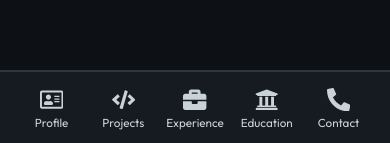
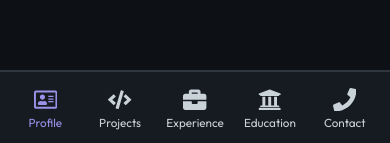
Before and after one commit to mmauthoor/portfolio, a React (Create React App) app: page / in a window 390 px wide. Shown: the part 698-841 px from the top of the page. Built offline with nearby package versions, Linux system fonts and the light colour scheme.

Commit message:
Separate NavBar and NavTab components, add activeTab style

```diff
--- a/src/components/NavBar.css
+++ b/src/components/NavBar.css
@@ -1,10 +1,5 @@
 nav {
   background-color: #161B22;
-  display: flex;
-}
-
-.divider {
-  flex-grow: 1;
 }
 
 /* Mobile */
@@ -12,33 +7,13 @@ nav {
   nav {
     border-top: 2px solid #30363D;
     bottom: 0;
+    display: flex;
     min-width: 100vw;
     position: fixed;
   }
 
-  a {
-    padding: 4vw 0;
-    /* alternatively, instead of width, could use flex-grow: 1, but then width will depend on the text length */
-    width: 18.4vw;
-    text-align: center;
-  }
-
-  a:first-child {
-    padding-left: 4vw;
-    width: 22.4vw;
-  }
-
-  a:nth-child(5) {
-    padding-right: 4vw;
-    width: 22.4vw;
-  }
-
-  .icon {
-    font-size: 6vw;
-  }
-
-  .label {
-    font-size: 3vw;
+  .web {
+    display: none;
   }
 
   .divider, .info {
@@ -55,23 +30,11 @@ nav {
     width: 16rem;
   }
 
-  a {
-    display: block;
-    font-size: 1.2rem;
-    padding: 1rem;
-    text-decoration: none;
+  .mobile {
+    display: none;
   }
 
-  a:hover {
-    color: #9C90E8;
-  }
-
-  .current {
-    background-color: #30363D;
-    font-weight: bold;
-  }
-
-  .icon {
-    margin-right: 0.5rem;
+  .divider {
+    flex-grow: 1;
   }
 }
--- a/src/components/NavBar.js
+++ b/src/components/NavBar.js
@@ -1,46 +1,51 @@
-import { Link } from 'react-router-dom';
+import { useState } from 'react';
 import {
   FaBriefcase,
   FaCode,
-  FaPhoneAlt,
+  FaPhone,
   FaReact,
   FaRegAddressCard,
   FaUniversity
 } from 'react-icons/fa';
 
+import NavTab from './NavTab';
 import './NavBar.css';
 
-export default function NavBar() {
+const NavBar = () => {
+  // Rather than setting setting '/' as the default activeTab,
+  // the default activeTab is set to whatever is in the url.
+  // This accounts for edge cases where the user first lands on a page.
+  const currentPath =  '/' + window.location.href.split('/')[3];
+  const [ activeTab, setActiveTab ] = useState(currentPath);
+
+  const tabs = [
+    { label: 'Profile', path: '/', icon: <FaRegAddressCard /> },
+    { label: 'Projects', path: '/projects', icon: <FaCode /> },
+    { label: 'Experience', path: '/experience', icon: <FaBriefcase /> },
+    { label: 'Education', path: '/education', icon: <FaUniversity /> },
+    { label: 'Contact', path: '/contact', icon: <FaPhone /> },
+  ];
+
+  const renderTab = (tab) => {
+    return (
+      <NavTab
+        key={ tab.label }
+        label={ tab.label }
+        path={ tab.path }
+        icon={ tab.icon }
+        activeTab={ activeTab }
+        setActiveTab={ setActiveTab }
+      />
+    );
+  };
+
   return (
     <nav>
-      <Link to='/' className='current'>
-        <FaRegAddressCard className='icon' />
-        <p className="label">Profile</p>
-      </Link>
-
-      <Link to='/projects'>
-        <FaCode className='icon' />
-        <p className="label">Projects</p>
-      </Link>
-
-      <Link to='/experience'>
-        <FaBriefcase className='icon' />
-        <p className="label">Experience</p>
-      </Link>
-
-      <Link to='/education'>
-        <FaUniversity className='icon' />
-        <p className="label">Education</p>
-      </Link>
-
-      <Link to='/contact'>
-        <FaPhoneAlt className='icon' />
-        <p className="label">Contact</p>
-      </Link>
-
-      <div className='divider' />
-
-      <p className='info'>I built this site with <FaReact /> React</p>
+      { tabs.map(renderTab) }
+      <div className='divider web' />
+      <p className='info web'>I built this site with <FaReact /> React</p>
     </nav>
   );
-}
+};
+
+export default NavBar;
--- /dev/null
+++ b/src/components/NavTab.css
@@ -0,0 +1,52 @@
+/* Mobile */
+@media only screen and (max-width: 760px) {
+  a {
+    padding: 4vw 0;
+    width: calc(20%);
+    text-align: center;
+  }
+
+  a:first-child {
+    padding-left: 2vw;
+    width: calc(20% + 2vw);
+  }
+
+  a:nth-child(5) {
+    padding-right: 2vw;
+    width: calc(20% + 2vw);
+  }
+
+  .active {
+    color: #9c90e8;
+  }
+
+  .icon {
+    font-size: 6vw;
+  }
+
+  .label {
+    font-size: 3vw;
+  }
+}
+
+/* Web or other */
+@media only screen and (min-width: 761px) {
+  a {
+    display: block;
+    font-size: 1.2rem;
+    padding: 1rem;
+    text-decoration: none;
+  }
+
+  a:hover {
+    color: #9C90E8;
+  }
+
+  .active {
+    background-color: #30363D;
+  }
+
+  .icon {
+    margin-right: 0.5rem;
+  }
+}
--- /dev/null
+++ b/src/components/NavTab.js
@@ -0,0 +1,21 @@
+import { cloneElement } from 'react';
+import { Link } from 'react-router-dom';
+import './NavTab.css';
+
+const NavTab = ({ label, path, icon, activeTab, setActiveTab }) => {
+  const handleClick = () => {
+    setActiveTab(path);
+  };
+
+  // Sets the an .active or .inactive class based on NavBar's state
+  const className = activeTab === path ? 'active' : 'inactive';
+
+  return (
+    <Link className={ className } to={ path } onClick={ handleClick } >
+      { cloneElement( icon, { className: 'icon' } ) }
+      <p className='label'>{ label }</p>
+    </Link>
+  );
+};
+
+export default NavTab;
```
